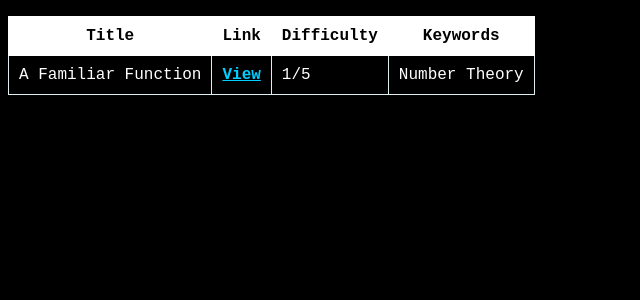
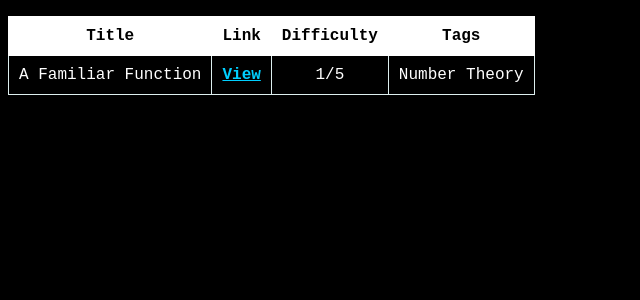
Before and after one commit to njbrown1997/njbrown1997.github.io, a PHP site: page / in a window 1280 px wide. Shown: the part 54-354 px from the top of the page, without its empty margins (0-640 px from the left). Run offline with PHP 8.4, Linux system fonts and the light colour scheme.

Commit message:
Centered Table Data

```diff
--- a/index.html
+++ b/index.html
@@ -38,7 +38,7 @@
                     <th>Title</th>
                     <th>Link</th>
                     <th>Difficulty</th>
-                    <th>Keywords</th>
+                    <th>Tags</th>
                 </tr>
             </thead>
             <tbody>
--- a/site.css
+++ b/site.css
@@ -138,6 +138,7 @@ body .pdfView {
     border-spacing: 0;
     /*! font: normal 13px Arial, sans-serif; */
     margin-top: 1em;
+    margin: ;
 }
 .zui-table thead th {
     background-color: #FFF;
@@ -150,4 +151,5 @@ body .pdfView {
 .zui-table tbody td {
     border: solid 1px #DDEEEE;
     padding: 10px;
+    text-align: center;
 }
```
